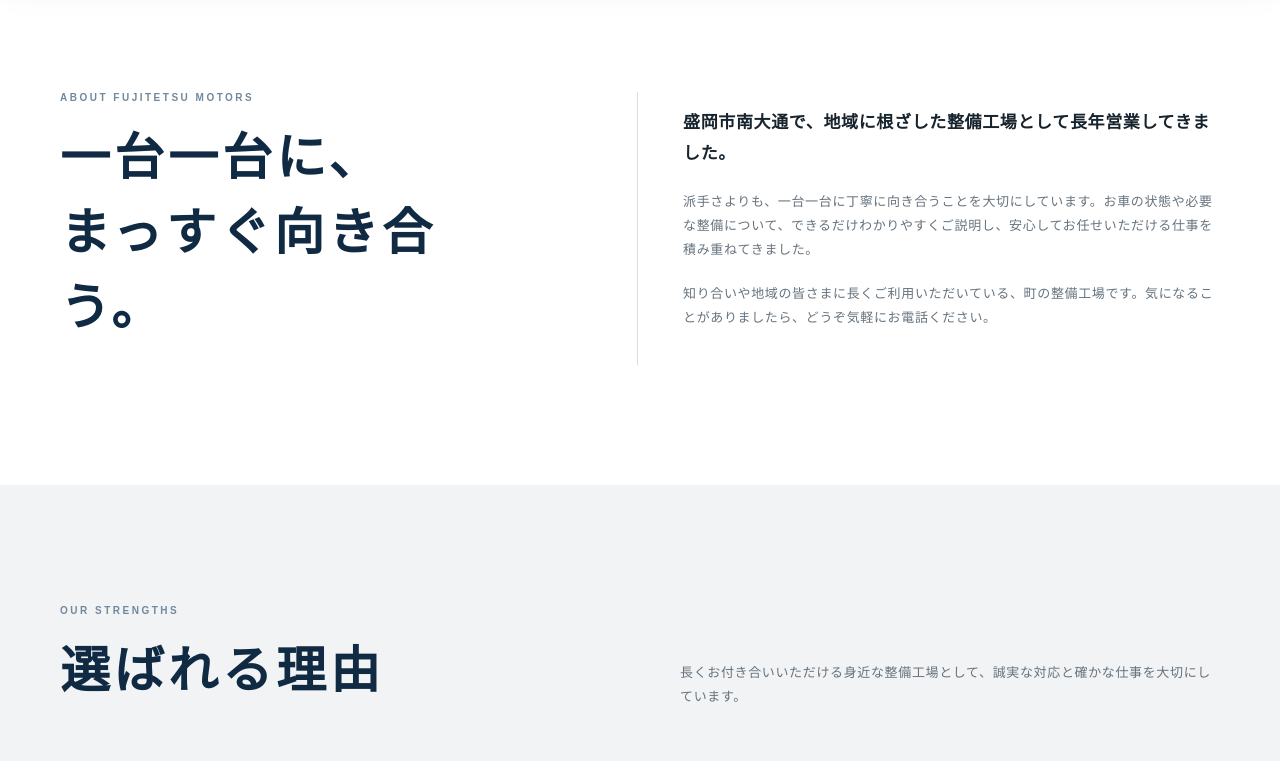
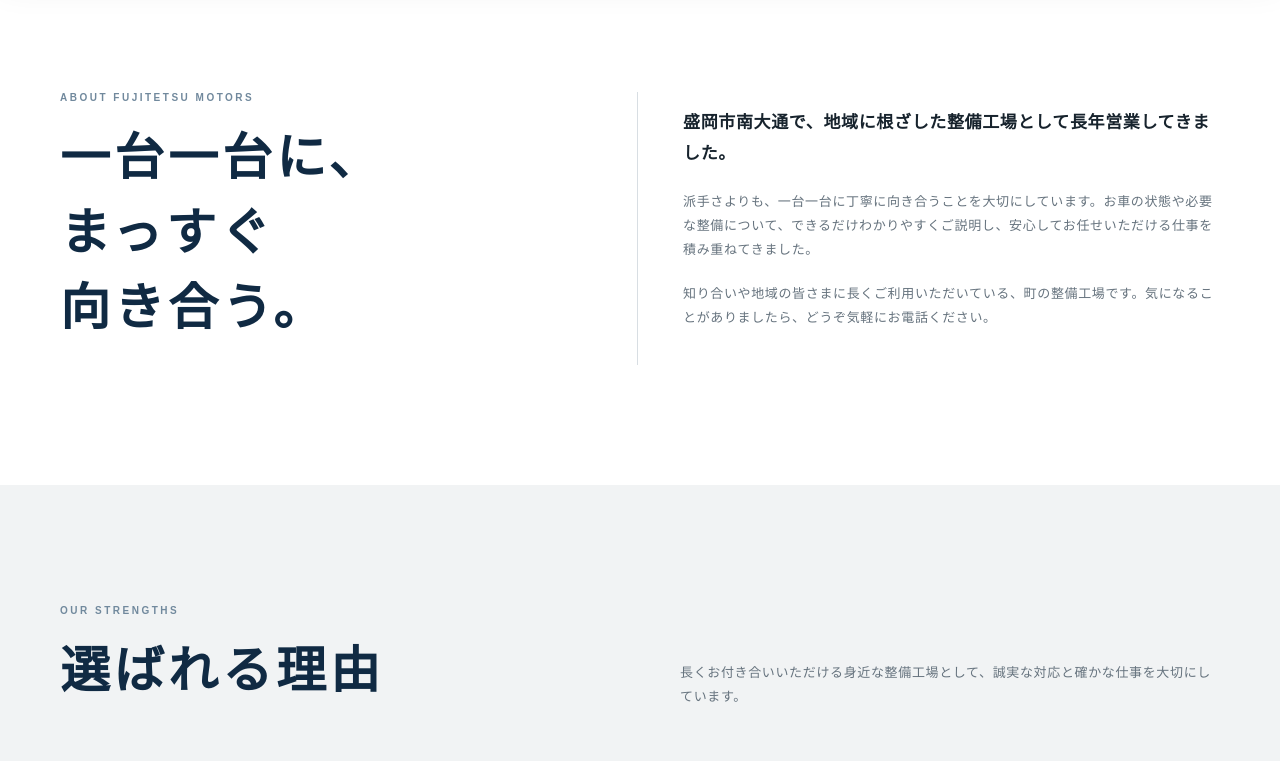
Before and after one commit to H-Suzukaze/fujitetsu-motors, a plain HTML site: page index.html in a window 1280 px wide. Shown: the part 940-1701 px from the top of the page. Drawn offline with Linux system fonts and the light colour scheme.

Commit message:
Update index.html

```diff
--- a/index.html
+++ b/index.html
@@ -50,7 +50,7 @@
       <div class="container about-grid">
         <div>
           <p class="eyebrow">ABOUT FUJITETSU MOTORS</p>
-          <h2>一台一台に、<br>まっすぐ向き合う。</h2>
+          <h2>一台一台に、<br>まっすぐ<br>向き合う。</h2>
         </div>
         <div class="about-copy">
           <p class="large-copy">盛岡市南大通で、地域に根ざした整備工場として長年営業してきました。</p>
@@ -142,7 +142,7 @@
 
     <section class="contact" id="contact">
       <div class="container contact-top">
-        <div><p class="eyebrow">CONTACT</p><h2>お車のこと、<br>まずはお電話ください。</h2><p>車検のご相談、気になる音や不調など、気軽にお問い合わせください。</p></div>
+        <div><p class="eyebrow">CONTACT</p><h2>お車のこと、まずは<br>お電話ください。</h2><p>車検のご相談、気になる音や不調など、気軽にお問い合わせください。</p></div>
         <a class="phone-card" href="tel:0196533033"><span>電話で問い合わせる</span><strong>019-653-3033</strong><em>受付時間 9:00〜18:00<br>定休日 土曜・日曜・祝日</em></a>
       </div>
       <div class="container access-grid">
```
